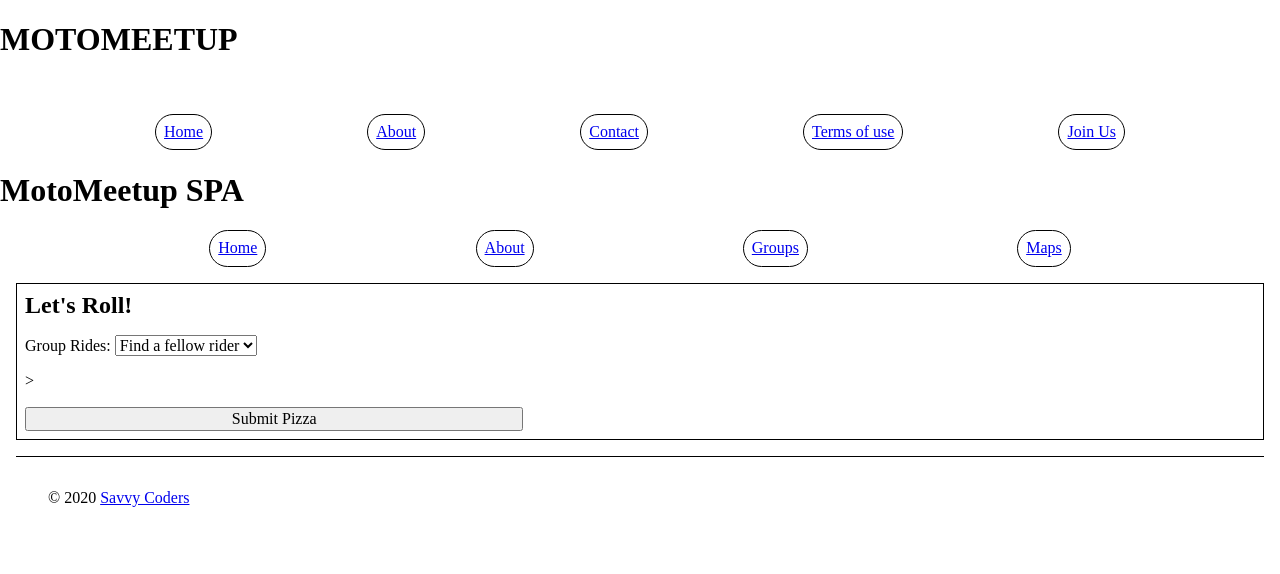
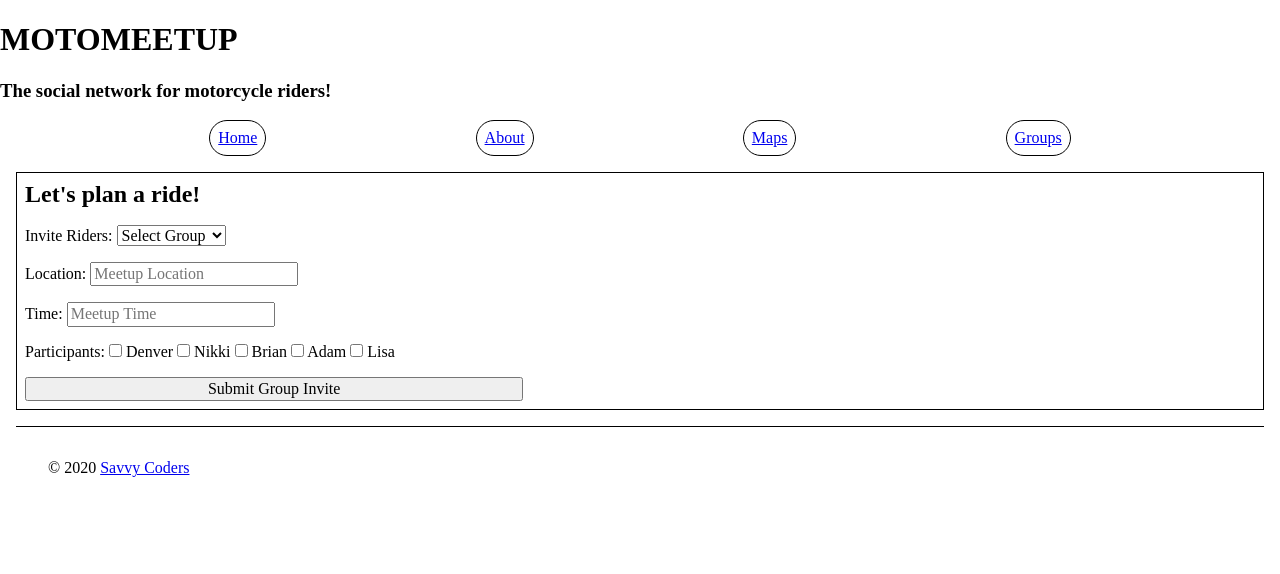
Before and after one commit to DDC76/Capstone, a website: page groups.html in a window 1280 px wide. Drawn offline with nearby package versions, Linux system fonts and the light colour scheme.

Commit message:
modifiedfiles

```diff
--- a/About.html
+++ b/About.html
@@ -4,16 +4,15 @@
   <meta charset="UTF-8">
   <meta name="viewport" content="width=device-width, initial-scale=1.0">
   <meta http-equiv="X-UA-Compatible" content="ie=edge">
-  <title>MotoMeetup - Where Bikers Connect</title>
-  <link rel="stylesheet" href="styles.css">
+  <title>MotoMeetup - Capstone 2022</title>
+  <link rel="stylesheet" href="style.css">
   <link rel="stylesheet" href="https://cdnjs.cloudflare.com/ajax/libs/normalize/8.0.1/normalize.min.css">
   <link href="https://fonts.googleapis.com/css?family=Merriweather:400,900,900i|Montserrat&display=swap" rel="stylesheet">
   <link href="https://cdnjs.cloudflare.com/ajax/libs/font-awesome/5.12.1/css/all.min.css" rel="stylesheet">
 </head>
-<body id="desktop-template" class="unifiedNav" style>
-    <body>
-        <header>
-          <h1>MotoMeetup SPA</h1>
+  <body>
+    <header>
+          <h1>MotoMeetup - Social Network for Motorcyclist</h1>
         </header>
         <nav>
           <i class="fas fa-bars"></i>
--- a/components/views/About.js
+++ b/components/views/About.js
@@ -4,11 +4,12 @@ export default state => html`
   <section id="About">
   <h2>MotoMeetup</h2>
     <img
-      src="assets/Leader_Group Rider.jpeg"
+      src="/Users/DEIONNE/Code/SavvyCoders/Capstone/assets/bike_event1.jpeg"
       alt="Let's Roll"
     />
     <p>
-    Our mission at MotoMeetup is to create the best possible app experience for motorcyclists who love to ride. MotoMeetup combines social, tracking and safety functions. Communicate with other riders, create group rides and invite friends, find new roads, create your own routes, and track you rides.
+    Our mission at MotoMeetup is to create an awesome networking experience for motorcyclists who love to ride.
+     MotoMeetup combines social, tracking and safety functions. Communicate with other riders, create group rides and invite friends, find new roads, create your own routes, and track you rides.
     </p>
 
     <p>
--- a/components/views/Home.js
+++ b/components/views/Home.js
@@ -2,7 +2,7 @@ import html from "html-literal";
 
 export default state => html`
   <section id="motoMeetup">
-    <h2>MotoMeetup</h2>
+    <h2>MotoMeetup - Social Network for Motorcyclists</h2>
     <a href="index.html">"Call to Action" "Button"</a>
   </section>
   <h3>
--- a/components/views/index.js
+++ b/components/views/index.js
@@ -1,4 +1,4 @@
 export { default as About } from "./About";
 export { default as Home } from "./Home";
 export { default as Maps } from "./Maps";
-export { default as Groups} from "./Groups";
+export { default as Groups } from "./Groups";
--- a/groups.html
+++ b/groups.html
@@ -4,79 +4,109 @@
   <meta charset="UTF-8">
   <meta name="viewport" content="width=device-width, initial-scale=1.0">
   <meta http-equiv="X-UA-Compatible" content="ie=edge">
-  <title>Savvy Coders Apr. 2020 Cohort</title>
+  <title>MotoMeetup - Capstone Project 2022</title>
   <link rel="stylesheet" href="style.css">
   <link rel="stylesheet" href="https://cdnjs.cloudflare.com/ajax/libs/normalize/8.0.1/normalize.min.css">
   <link href="https://fonts.googleapis.com/css?family=Merriweather:400,900,900i|Montserrat&display=swap" rel="stylesheet">
   <link href="https://cdnjs.cloudflare.com/ajax/libs/font-awesome/5.12.1/css/all.min.css" rel="stylesheet">
 </head>
 <body>
-    <div id="container">
-        <div id="siteAlert">
-          <div id="siteAlertContent"></div>
-    <div></div>
-
+  <header>
     <h1>MOTOMEETUP</h1>
-    <br>
-    <nav>
-      <ul>
-      <li>
-      <a href="#"> Home </a>
-      </li>
-      <li>
-      <a href="#"> About </a>
-      </li>
-      <li>
-      <a href="#"> Contact </a>
-      </li>
-      <li> <a href="#"> Terms of use </a>
-      </li>
-      <li>
-      <a href="#"> Join Us </a>
-      </li>
-      </ul>
-      </nav>
-      <body>
-      <title>MotoMeetup | Motorcycle Social Network, GPS Route Tracking & Planning App &amp; Riding Maps</title>
-
-        <link href=file:///Users/DEIONNE/Desktop/th-3.jpg>
-
-
-
-  <header>
-    <h1>MotoMeetup SPA</h1>
+    <h3>The social network for motorcycle riders!</h3>
   </header>
   <nav>
     <i class="fas fa-bars"></i>
     <ul class="hidden--mobile nav-links">
       <li><a href="index.html">Home</a></li>
-      <li><a href="About.html">About</a></li>
-      <li><a href= "Groups.html">Groups</a></li>
-      <li><a href= "Maps.html">Maps</a></li>
+      <li><a href="about.html">About</a></li>
+      <li><a href= "maps.html">Maps</a></li>
+      <li><a href= "groups.html">Groups</a></li>
     </ul>
   </nav>
-  <section id="Groups">
-    <form id="Groups" method="POST" action="">
-      <h2>Let's Roll!</h2>
+  <section id="groups">
+    <form id="groups" method="POST" action="">
+      <h2>Let's plan a ride!</h2>
       <div>
-        <label for="">Group Rides:</label>
-        <select id="Groups" name="Groups">
-          <option value="">Find a fellow rider</option>
-          <option value="Buddy-Ride">Find a Buddy</option>
-          <option value="Group-create">Create a Group</option>
-          <option value="Event-create">Create an Event</option>
-                  </select>
+        <label for="invite">Invite Riders:</label>
+        <select id="createRide" name="createRide">
+          <option value="">Select Group</option>
+          <option value="family">Family</option>
+          <option value="friends">Friends</option>
+          <option value="create">Create Group</option>
+          <option value="locate">Local Riders</option>
+        </select>
       </div>
       <div>
-        >
+        <label for="meetup">Location:</label>
+        <input
+          type="text"
+          name="meetup"
+          id="meetup"
+          placeholder="Meetup Location"
+          required
+        />
+      </div>
+      <div>
+        <label for="time">Time:</label>
+        <input
+          type="text"
+          name="time"
+          id="time"
+          placeholder="Meetup Time"
+          required
+        />
+      </div>
+      <div>
+        <label for="rsvp">Participants:</label>
+        <input
+          type="checkbox"
+          id="id_of_checkbox1"
+          class="items1"
+          name="rsvp"
+          value="Denver"
+        />
+        <label for="top1">Denver</label>
+        <input
+          type="checkbox"
+          id="id_of_checkbox2"
+          class="items1"
+          name="rsvp"
+          value="Nikki"
+        />
+        <label for="top2">Nikki</label>
+        <input
+          type="checkbox"
+          id="id_of_checkbox3"
+          class="items1"
+          name="rsvp"
+          value="Brian"
+        />
+        <label for="top3">Brian</label>
+        <input
+          type="checkbox"
+          id="id_of_checkbox4"
+          class="items1"
+          name="rsvp"
+          value="Adam"
+        />
+        <label for="top4">Adam</label>
+        <input
+          type="checkbox"
+          id="id_of_checkbox5"
+          class="items1"
+          name="rsvp"
+          value="Lisa"
+        />
+        <label for="top5">Lisa</label>
       </div>
       <input
         type="hidden"
-        name="customer"
-        id="customer"
-        value="Anonymous Customer"
+        name="creator"
+        id="creator"
+        value="Group Organizer"
       />
-      <input type="submit" name="submit" value="Submit Pizza" />
+      <input type="submit" name="submit" value="Submit Group Invite" />
     </form>
   </section>
   <footer>
--- a/store/Groups.js
+++ b/store/Groups.js
@@ -1,4 +1,4 @@
 export default {
-    header: "Let's find some riders",
-    view: "Group Rides"
-  };
+  header: "Let's find some riders",
+  view: "Groups"
+};
--- a/store/Maps.js
+++ b/store/Maps.js
@@ -1,4 +1,4 @@
 export default {
-    header: "Map your ride",
-    view: "Maps"
-  };
+  header: "Map your ride",
+  view: "Maps"
+};
--- a/store/index.js
+++ b/store/index.js
@@ -1,5 +1,5 @@
 export { default as Home } from "./Home";
 export { default as About } from "./About";
+export { default as Groups } from "./Groups";
 export { default as Maps } from "./Maps";
-export { default as Groups } from "./Groups";
 export { default as Links } from "./Links";
```
Also changed, not shown: components/views/Groups.js (+83 -9 lines), components/views/Maps.js (+17 -26 lines), index.html (+3 -7 lines), maps.html (+12 -21 lines), store/Links.js (+5 -5 lines), components/Nav.js (line endings or trailing spaces).
